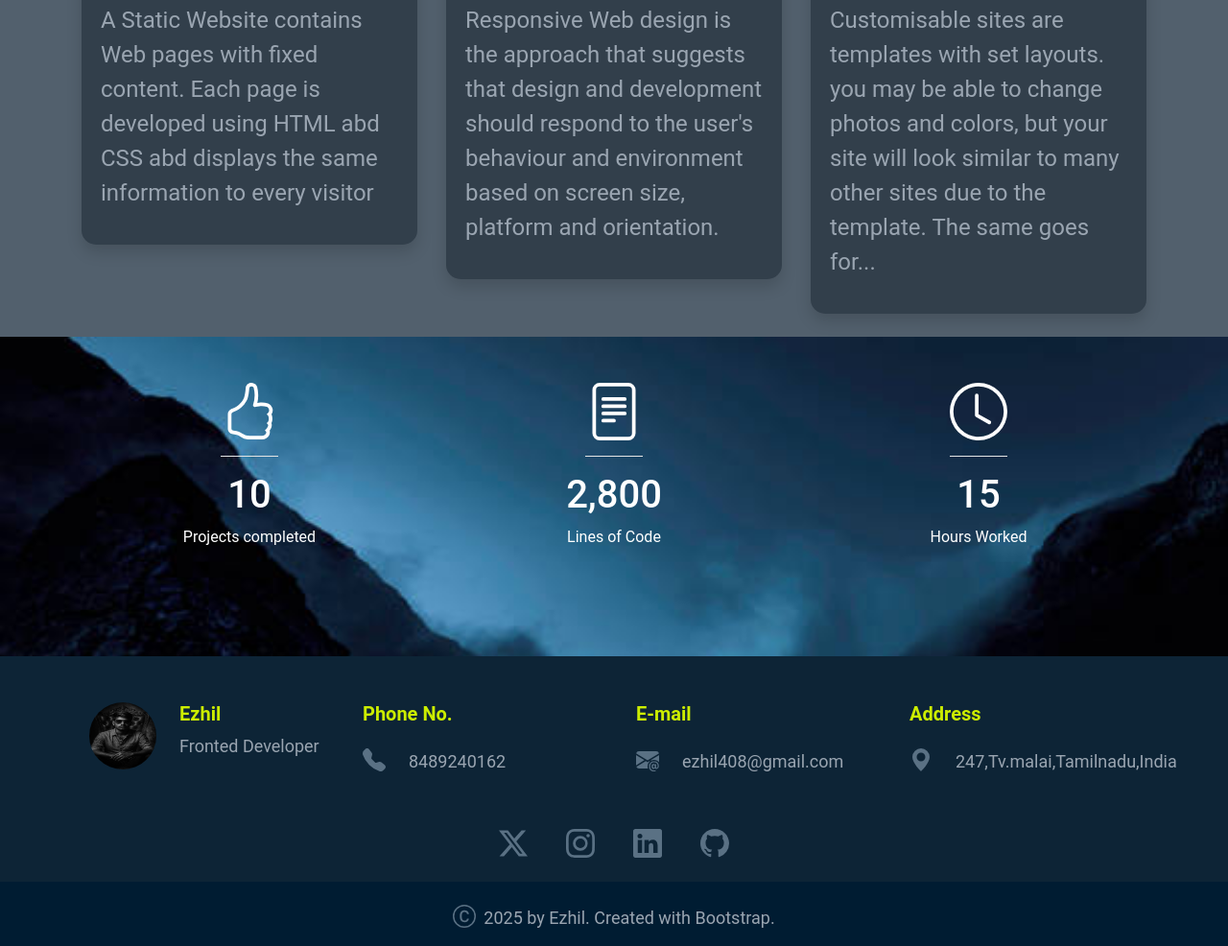
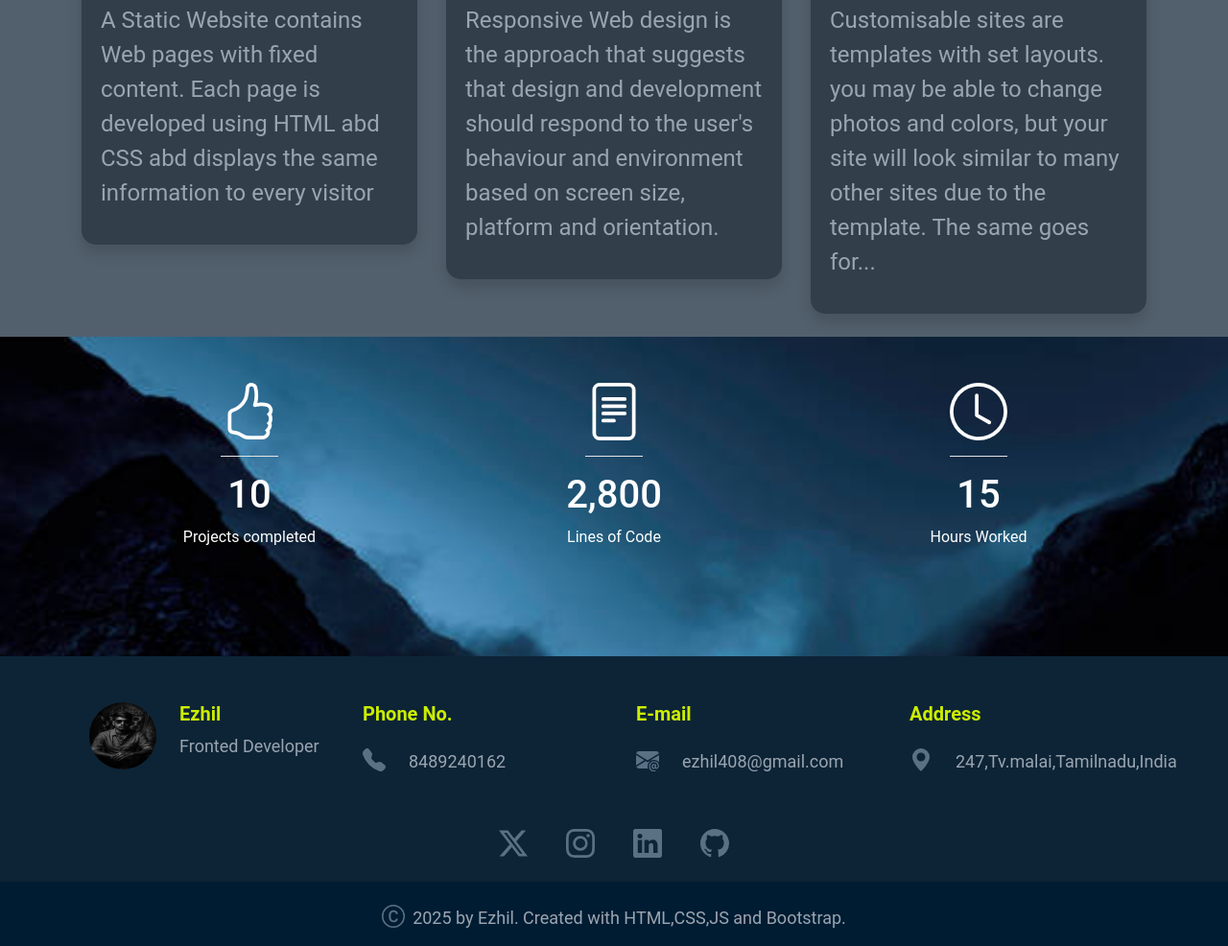
Before and after one commit to ezhil408/NM_FWD_2025_DP, a plain HTML site: page index.html in a window 1280 px wide. Shown: the part 2320-3306 px from the top of the page at 96% size. Drawn offline with nearby package versions, Linux system fonts and the light colour scheme.

Commit message:
Update index.html

```diff
--- a/index.html
+++ b/index.html
@@ -316,7 +316,7 @@
                                 <path
                                     d="M1 8a7 7 0 1 0 14 0A7 7 0 0 0 1 8m15 0A8 8 0 1 1 0 8a8 8 0 0 1 16 0M8.146 4.992c-1.212 0-1.927.92-1.927 2.502v1.06c0 1.571.703 2.462 1.927 2.462.979 0 1.641-.586 1.729-1.418h1.295v.093c-.1 1.448-1.354 2.467-3.03 2.467-2.091 0-3.269-1.336-3.269-3.603V7.482c0-2.261 1.201-3.638 3.27-3.638 1.681 0 2.935 1.054 3.029 2.572v.088H9.875c-.088-.879-.768-1.512-1.729-1.512" />
                             </svg>
-                            <p class="footer-section-role ml-2">2025 by Ezhil. Created with Bootstrap.</p>
+                            <p class="footer-section-role ml-2">2025 by Ezhil. Created with HTML,CSS,JS and Bootstrap.</p>
                         </div>
                     </div>
                 </div>
```
